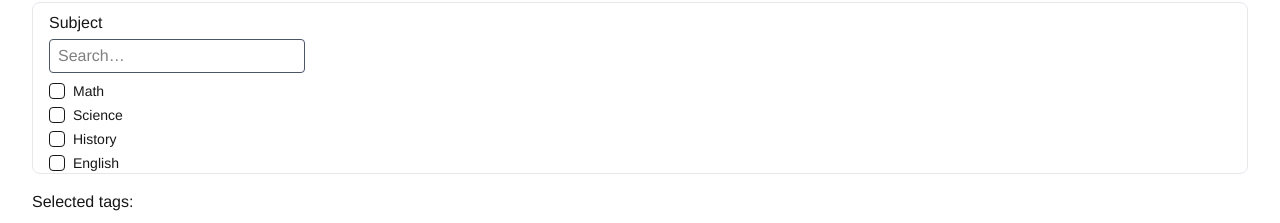
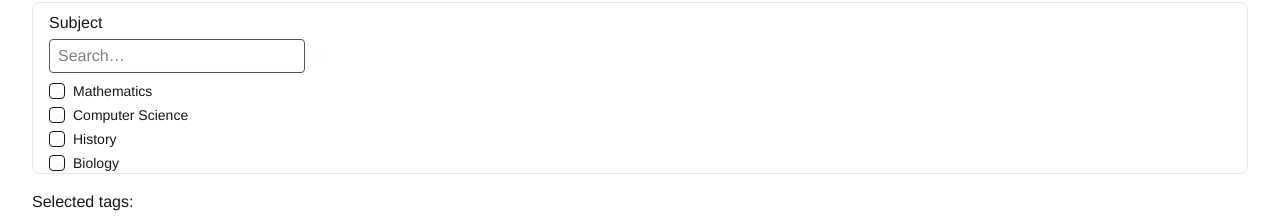
Before and after one commit to Stanford-PinCS/pincs-lessons-site, a Next.js app: page /interactive-lessons/components-showcase in a window 1280 px wide. Shown: the part 1548-1771 px from the top of the page. Built offline with nearby package versions, Linux system fonts and the light colour scheme.

Commit message:
linked showcase in example lesson

```diff
--- a/src/app/components-showcase/page.tsx
+++ b/src/app/components-showcase/page.tsx
@@ -7,15 +7,15 @@ import Emphasize from "@/components/Emphasize";
 import KeyTerm from "@/components/KeyTerm";
 import Slide from "@/components/Slide";
 import TagFilterBox from "@/components/TagFilterBox";
-import { Tag } from "@/app/types";
+import { Subject, Tag } from "@/app/types";
 
 export default function ComponentShowcase() {
   const [selectedTags, setSelectedTags] = React.useState<Tag[]>([]);
   const sampleTags: Tag[] = [
-    { type: "subject", value: "Math" },
-    { type: "subject", value: "Science" },
-    { type: "subject", value: "History" },
-    { type: "subject", value: "English" }
+    { type: "subject", value: Subject.Mathematics },
+    { type: "subject", value: Subject.ComputerScience },
+    { type: "subject", value: Subject.History },
+    { type: "subject", value: Subject.Biology },
   ];
 
   return (
@@ -25,9 +25,14 @@ export default function ComponentShowcase() {
       {/* Block Component */}
       <section className="space-y-4">
         <h2 className="text-2xl font-semibold">Block Component</h2>
-        <p className="text-gray-600 mb-4">Used for creating highlighted content blocks with titles</p>
+        <p className="text-gray-600 mb-4">
+          Used for creating highlighted content blocks with titles
+        </p>
         <Block color="blue" title="Example Block">
-          <p>This is an example of the Block component. It creates a bordered section with a title.</p>
+          <p>
+            This is an example of the Block component. It creates a bordered
+            section with a title.
+          </p>
           <p>You can include multiple paragraphs and other content inside.</p>
         </Block>
       </section>
@@ -35,7 +40,9 @@ export default function ComponentShowcase() {
       {/* ColorBox Component */}
       <section className="space-y-4">
         <h2 className="text-2xl font-semibold">ColorBox Component</h2>
-        <p className="text-gray-600 mb-4">Used for creating colored background boxes</p>
+        <p className="text-gray-600 mb-4">
+          Used for creating colored background boxes
+        </p>
         <div className="space-y-4">
           <ColorBox color="blue">
             <p>This is a blue ColorBox</p>
@@ -54,14 +61,17 @@ export default function ComponentShowcase() {
         <h2 className="text-2xl font-semibold">Emphasize Component</h2>
         <p className="text-gray-600 mb-4">Used for emphasizing text inline</p>
         <p>
-          This is a sentence with <Emphasize>emphasized text</Emphasize> in the middle.
+          This is a sentence with <Emphasize>emphasized text</Emphasize> in the
+          middle.
         </p>
       </section>
 
       {/* KeyTerm Component */}
       <section className="space-y-4">
         <h2 className="text-2xl font-semibold">KeyTerm Component</h2>
-        <p className="text-gray-600 mb-4">Used for highlighting key terms in yellow</p>
+        <p className="text-gray-600 mb-4">
+          Used for highlighting key terms in yellow
+        </p>
         <p>
           Here's an example of a <KeyTerm>key term</KeyTerm> in a sentence.
         </p>
@@ -70,12 +80,17 @@ export default function ComponentShowcase() {
       {/* Slide Component */}
       <section className="space-y-4">
         <h2 className="text-2xl font-semibold">Slide Component</h2>
-        <p className="text-gray-600 mb-4">Used for creating centered, full-width slides</p>
+        <p className="text-gray-600 mb-4">
+          Used for creating centered, full-width slides
+        </p>
         <div className="border border-gray-200 h-96">
           <Slide>
             <div className="text-center">
               <h3 className="text-2xl mb-4">Example Slide Content</h3>
-              <p>This content is centered both horizontally and vertically within the slide.</p>
+              <p>
+                This content is centered both horizontally and vertically within
+                the slide.
+              </p>
             </div>
           </Slide>
         </div>
@@ -93,7 +108,9 @@ export default function ComponentShowcase() {
           />
         </div>
         <div className="mt-4">
-          <p>Selected tags: {selectedTags.map(tag => tag.value).join(", ")}</p>
+          <p>
+            Selected tags: {selectedTags.map((tag) => tag.value).join(", ")}
+          </p>
         </div>
       </section>
     </div>
--- a/src/app/example-lesson/Example.tsx
+++ b/src/app/example-lesson/Example.tsx
@@ -85,6 +85,18 @@ export default function Example() {
         ]}
       />
     </Block>,
+    <Block color="blue" title="Component Showcase">
+      <p>
+        Thanks for learning about the different components. Check out this link
+        to see them all in one place.
+      </p>
+      <a
+        className="text-blue-500"
+        href="/interactive-lessons/components-showcase"
+      >
+        Component Showcase
+      </a>
+    </Block>,
   ];
   return <Lesson slides={slides} />;
 }
```
